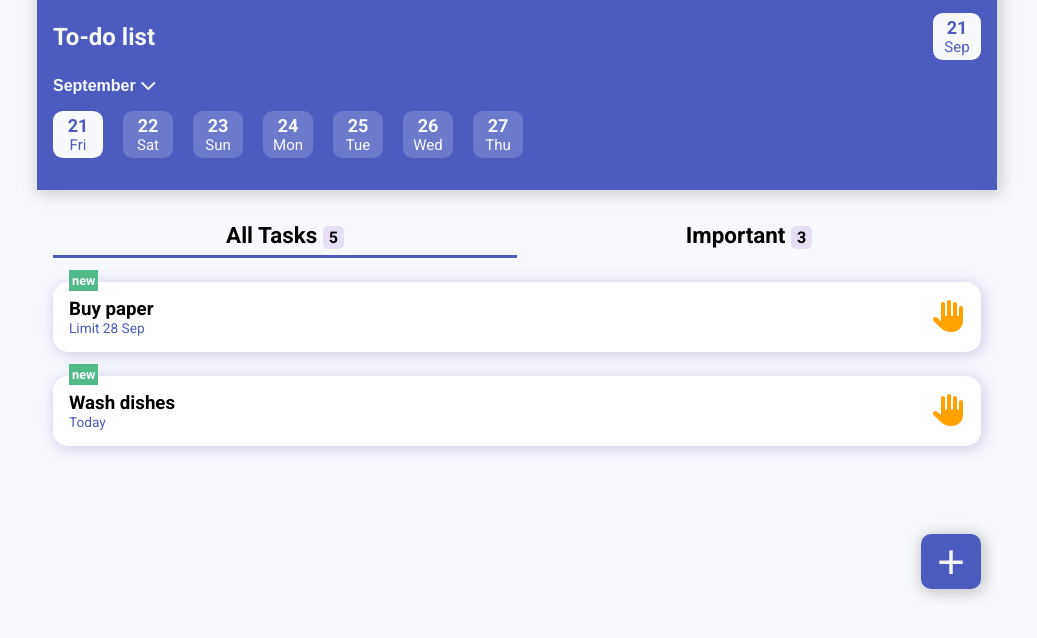
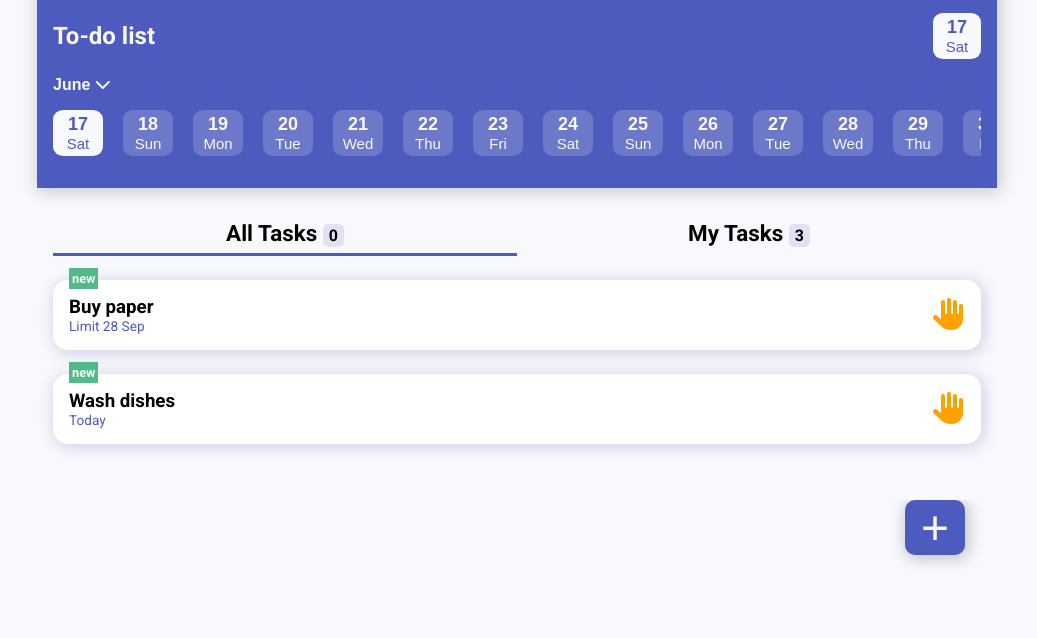
Before and after one commit to renildoJr/Javascript_TodoListApp, a plain HTML site: page index.html in a window 1280 px wide. Shown: the part 88-726 px from the top of the page, without its empty margins (123-1160 px from the left). Drawn offline with Linux system fonts and the light colour scheme.

Commit message:
New Funcionalities, CSS adjusts, dynamic calendar...

```diff
--- a/css/style.css
+++ b/css/style.css
@@ -8,6 +8,7 @@
     --clearPrimary: #ac86d23b;
     --hand_icon: #ffa200;
     --new_icon: #52ba89;
+    --msg_success: var(--new_icon);
     --alt-border: #c8c7c7;;
     --text3: var(--alt-border);
     --selected_card: #bfafff;
@@ -26,6 +27,38 @@ body {
 
 li {
     list-style: none;
+}
+
+.msg-container {
+    position: fixed;
+    top: 2rem;
+    left: 0;
+    display: none;
+    position: fixed;
+    justify-content: center;
+    align-items: center;
+    width: 100%;
+    z-index: 1;
+}
+
+.msg {
+    border: 3px solid #000;
+    width: 350px;
+    height: 50px;
+    display: flex;
+    justify-content: center;
+    align-items: center;
+    margin: -2rem auto;
+    font-weight: 800;
+}
+
+.msg.msg-success {
+    border: 3px solid white;
+    background: var(--msg_success);
+}
+
+.disable {
+    display: none;
 }
 
 .container {
@@ -98,6 +131,7 @@ li {
     margin-bottom: 1rem;
     font-size: 16px;
     font-weight: 600;
+    text-transform: capitalize;
 }
 
 .app-header .date-card.active {
@@ -111,6 +145,11 @@ li {
     width: 100%;
     overflow-x: scroll;
 }
+
+.app-header .calendar::-webkit-scrollbar {
+    width: 0 !important
+}
+
 
 .app-header .calendar .date-card {
     margin-right: 20px;
@@ -130,6 +169,12 @@ li {
     font-size: 1.4rem;
     text-align: center;
     min-height: 36px;
+    cursor: pointer;
+}
+
+.app-main .tasks ul li:hover,
+.app-main .tasks ul li.active {
+    border-bottom: 3px solid var(--primary);
 }
 
 .app-main .tasks ul li .count {
@@ -139,16 +184,8 @@ li {
     border-radius: 5px;
 }
 
-.app-main .tasks ul li.active {
-    border-bottom: 3px solid var(--primary);
-}
-
 .app-main .task-content {
     margin: 1rem 0;
-}
-
-.app-main .task-content.disable {
-    display: none;
 }
 
 .app-main .task-content .task-card {
@@ -192,6 +229,9 @@ li {
 
 /* App Footer */
 .app-footer .btn#add_new-task {
+    position: fixed;
+    bottom: 2rem;
+    right: 1rem;
     background: var(--primary);
     font-size: 3rem;
     min-width: 60px;
@@ -295,3 +335,9 @@ li {
 .disable {
     display: none;
 }
+
+@media only screen and (min-width: 960px) {
+    .app-footer .btn#add_new-task {
+        position: relative;
+    }
+}
--- a/index.html
+++ b/index.html
@@ -14,23 +14,18 @@
 <body>
     <!-- App header -->
     <header class="app-header container">
+        <div class="msg-container">
+            <div class="msg msg-success"></div>
+        </div>
         <nav class="navigation">
             <button class="btn btn-toggle fa-solid fa-bars"></button>
             <div class="user-area"><img src="" alt="" srcset="assets/images/man.jpg"></div>
         </nav>
         <section class="mid-header">
             <h1 class="app-title">To-do list</h1>
-            <btn class="btn date-card active"><strong>21</strong>Sep</btn>
         </section>
         <button class="btn calendar-title">September <i class="fa-sharp fa-solid fa-chevron-down"></i></button>
         <div class="calendar">
-            <btn class="btn date-card active"><strong>21</strong>Fri</btn>
-            <btn class="btn date-card"><strong>22</strong>Sat</btn>
-            <btn class="btn date-card"><strong>23</strong>Sun</btn>
-            <btn class="btn date-card"><strong>24</strong>Mon</btn>
-            <btn class="btn date-card"><strong>25</strong>Tue</btn>
-            <btn class="btn date-card"><strong>26</strong>Wed</btn>
-            <btn class="btn date-card"><strong>27</strong>Thu</btn>
         </div>
     </header>
 
@@ -39,7 +34,7 @@
         <nav class="tasks">
             <ul>
                 <li class="active">All Tasks <span class="count">5</span></li>
-                <li>Important <span class="count">3</span></li>
+                <li>My Tasks <span class="count">3</span></li>
             </ul>
         </nav>
         <div class="tasks-container">
--- a/js/main.js
+++ b/js/main.js
@@ -1,3 +1,5 @@
+'use strict'
+
 const appHeader = document.querySelector('.app-header')
 const appMain = document.querySelector('.app-main')
 const appFooter = document.querySelector('app-footer')
@@ -6,6 +8,7 @@ const taskLinks = document.querySelectorAll('.app-main .tasks ul li')
 const modal = document.querySelector('.task-modal')
 const btnAddTask = document.querySelector('.task-modal .btn-m')
 const tasksContainerList = document.querySelectorAll('.tasks-container .task-content')
+const msgContainer = document.querySelector('.msg-container')
 
 function openModal() {
     const inputTaskName = document.querySelector('.new_task-name')
@@ -16,7 +19,7 @@ function openModal() {
 
     modal.classList.remove('disable')
     appHeader.classList.add('opacity')
-    appMain.style.maxHeight="300px"
+    appMain.style.maxHeight='300px'
 
     inputTaskName.value = ''
     inputTaskDesc.value = ''
@@ -27,11 +30,9 @@ function openModal() {
 
     // Add New Task
     btnAddTask.addEventListener('click', (event)=>{
-        // event.preventDefault()
+        event.preventDefault()
         addTask(inputTaskName.value, inputTaskDesc.value, 0, inputTaskPriority.checked)
     })
-
-
 }
 
 function alternateClickable(btnArr, className, displayElements = false, elementsClassName = false) {
@@ -52,7 +53,7 @@ function alternateClickable(btnArr, className, displayElements = false, elements
 function closeModal() {
     modal.classList.add('disable')
     appHeader.classList.remove('opacity')
-    appMain.style.maxHeight="100%"
+    appMain.style.maxHeight='100%'
 }
 
 alternateClickable(taskLinks, 'active', tasksContainerList, 'disable')
@@ -82,7 +83,11 @@ const addTask = (name, desc, days = [] || 0, prior = false) => {
     const newId = allTasks().length > 0 ? allTasks()[allTasks().length - 1].id + 1 : 0
     const newTask = new Task(newId, name, desc, days, prior)
     existingItems.push(newTask)
-    return localStorage.setItem('tasks', JSON.stringify(existingItems))
+    localStorage.setItem('tasks', JSON.stringify(existingItems))
+    closeModal()
+    msgContainer.style.display='flex'
+    msgContainer.children[0].innerHTML='New Task Added'
+    return setTimeout(() => {location.reload()}, 2000) // Método provisório
 }
 
 function displayTasks(filter = 'all') {
@@ -94,14 +99,13 @@ function displayTasks(filter = 'all') {
     }
 
     existingItems.map(task => sectionAllTasks.innerHTML+=`
-        <li draggable='true' class="task-card" onclick="finishTask(${task.id})">
-            <div class="left">
+        <li draggable='true' class='task-card' onclick='finishTask(${task.id})'>
+            <div class='left'>
                 <h3>${task.name}</h3>
                 <p>${task.days === 0 ? 'Today' : 'MODIFICAR ISSO MAIS TARDE EX: mon, tue, wed, ...'}</p>
             </div>
-            <div class="right"></div>
+            <div class='right'></div>
         </li>
-
     `)
 }
 
@@ -114,12 +118,62 @@ function finishTask(taskId) {
     existingItems.splice(taskIndex, 1)
     localStorage.setItem('tasks', JSON.stringify(existingItems))
     localStorage.setItem('done_tasks', JSON.stringify(existingDoneTasks))
-    return location.reload() // Método provisório
+    msgContainer.style.display='flex'
+    msgContainer.children[0].innerHTML = 'Task Completed'
+    return setTimeout(() => {location.reload()}, 700) // Método provisório
 }
 
 displayTasks()
 
-console.log(allTasks())
+taskLinks[0].childNodes[1].textContent = allTasks().length
 
+// Calendar Logic
+const date = new Date()
+const btnCalendarTitle = document.querySelector('.calendar-title')
+const calendarMonths = ['january', 'february', 'march', 'april', 'may', 'june', 'july', 'august', 'september', 'october', 'november', 'december']
+const calendarDays = ['Sun', 'Mon', 'Tue', 'Wed', 'Thu', 'Fri', 'Sat']
+const headerCalendar = document.querySelector('.app-header .calendar')
+const currentDay = date.getDay()
+const currentDate = date.getDate()
+const lastDayCurrentMonth = new Date(date.getFullYear(), date.getMonth() + 1, 0).getDate()
 
-console.log(doneTasks())
+btnCalendarTitle.innerHTML=`
+    ${calendarMonths[date.getMonth()]}
+    <i class="fa-sharp fa-solid fa-chevron-down"></i>
+`
+
+function showCalendarDays() {
+    const midHeader = document.querySelector('.mid-header')
+    const dateCards = []
+    let dateCardsHTML = []
+    let CurrentDateCard
+
+    for(let i = currentDate, day = currentDay; i <= lastDayCurrentMonth; i++) {
+        if(day > 6) {
+            day = 0
+        }
+        const cardObject = {
+            date: i,
+            day: calendarDays[day]
+        }
+
+        dateCards.push(cardObject)
+        day++
+    }
+
+    dateCards.map(card=>headerCalendar.innerHTML+=`
+        <button class="btn date-card">
+            <strong>${card.date}</strong>
+            ${card.day}
+        </button>`
+    )
+
+    dateCardsHTML = document.querySelectorAll('.calendar .date-card')
+    alternateClickable(dateCardsHTML, 'active')
+    dateCardsHTML[0].classList.add('active')
+    CurrentDateCard = dateCardsHTML[0].cloneNode(true)
+    midHeader.appendChild(CurrentDateCard)
+
+}
+
+showCalendarDays()
```
